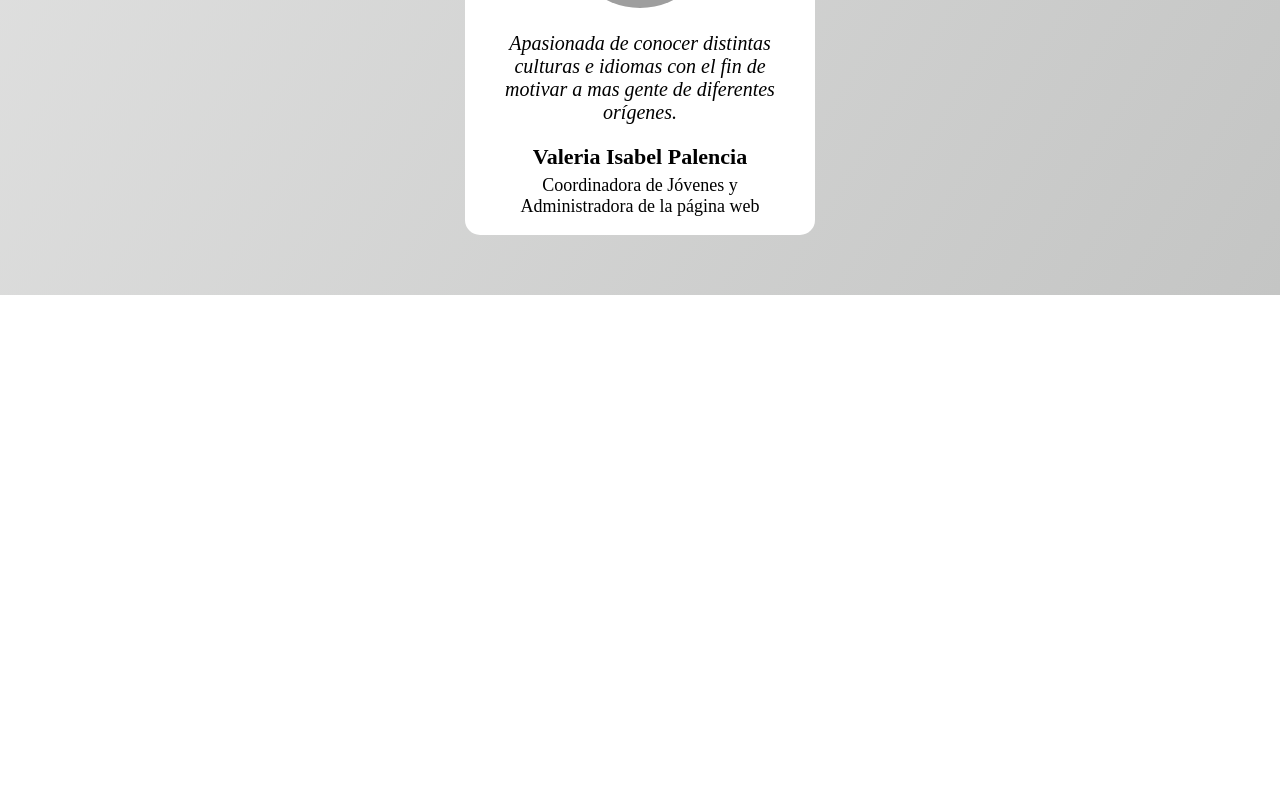
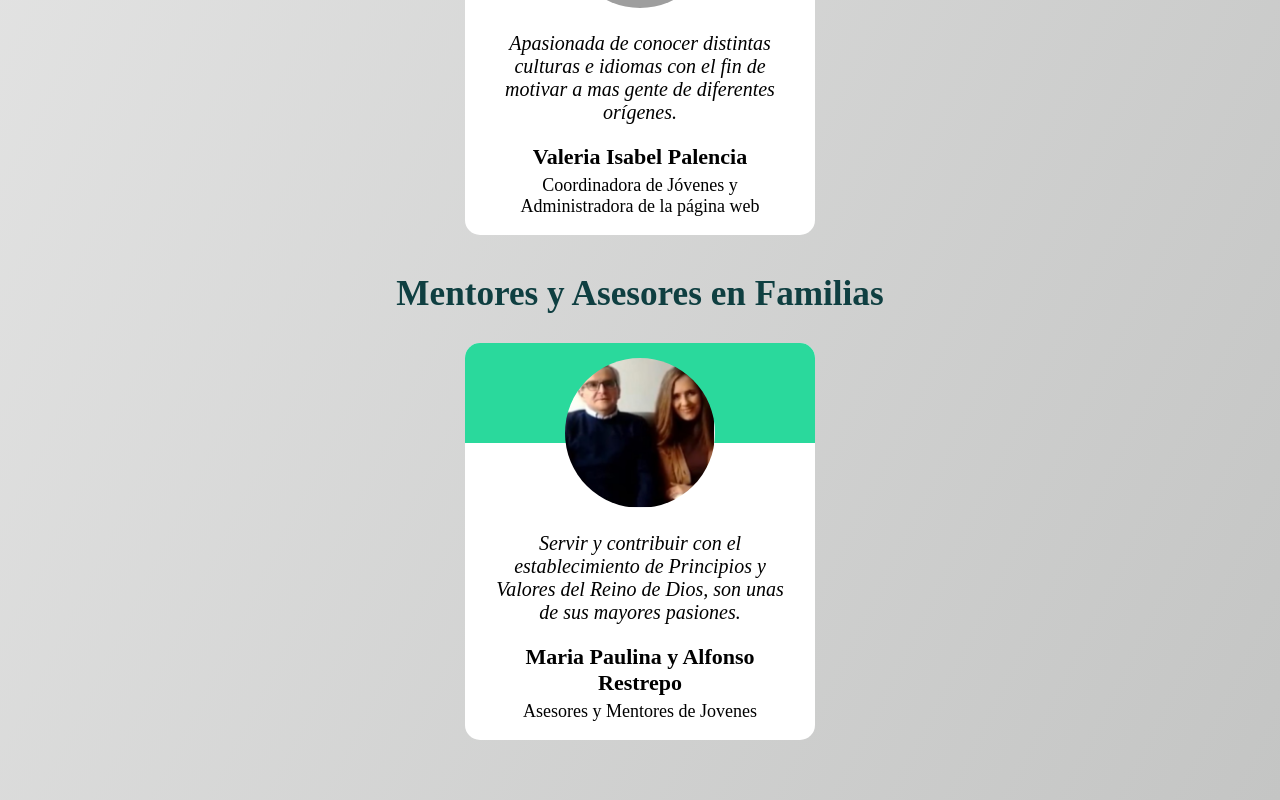
Before and after one commit to nelda-perez/fundacioncultipva-t, a React (Vite) app: page /about in a window 1280 px wide. Shown: the part 1788-2588 px from the top of the page. Before the commit the page ends 2083 px from the top, so only its background shows below. Built offline with nearby package versions, Linux system fonts and the light colour scheme; grey boxes are pictures that could not be loaded.

Commit message:
feat: Modify components

```diff
--- a/src/components/Footer/Footer.jsx
+++ b/src/components/Footer/Footer.jsx
@@ -11,7 +11,7 @@ function footer() {
       <div className="container container-link">
         <ItemFooter
           icon="address"
-          link="https://goo.gl/maps/zsRgrJUbAPvEucLc9"
+          link="https://goo.gl/maps/ncJVDW3rP3PoLWsL7"
           content="Kra.76a Sur No.62 K 48"
         />
         <ItemFooter
--- a/src/components/Footer/component/ItemFooter/ItemFooter.jsx
+++ b/src/components/Footer/component/ItemFooter/ItemFooter.jsx
@@ -2,7 +2,6 @@ import AddIcCallIcon from "@mui/icons-material/AddIcCall";
 import MailOutlineIcon from "@mui/icons-material/MailOutline";
 import AddLocationAltIcon from "@mui/icons-material/AddLocationAlt";
 import InfoIcon from "@mui/icons-material/Info";
-import { Link } from "react-router-dom";
 
 function ItemFooter({ icon, link, content }) {
   const ICON = {
@@ -15,7 +14,7 @@ function ItemFooter({ icon, link, content }) {
     <div>
       <span className="span-footer">
         {ICON[icon]}
-        <Link to={link}>{content}</Link>
+        <a href={link} target="_blank">{content}</a>
       </span>
     </div>
   );
--- a/src/pages/About/constant/Members.constant.js
+++ b/src/pages/About/constant/Members.constant.js
@@ -5,6 +5,7 @@ import Carlina from "../../../assets/carlina.png";
 import Nelda from "../../../assets/Nelda.png";
 import Camila from "../../../assets/camila.png";
 import Valeria from "../../../assets/vale.jpg";
+import Paul_Alf from "../../../assets/Paulina_Alfonso.png";
 
 export const TEAMS = [
   {
@@ -93,4 +94,19 @@ export const TEAMS = [
       },
     ],
   },
+  {
+    key: 4,
+    title: "Mentores y Asesores en Familias",
+    members: [
+      {
+        key: 8,
+        name: "Maria Paulina y Alfonso Restrepo",
+        skill: "",
+        job: "Asesores y Mentores de Jovenes",
+        description:
+          "Servir y contribuir con el establecimiento de Principios y Valores del Reino de Dios, son unas de sus mayores pasiones.",
+        imageUrl: Paul_Alf,
+      },
+    ],
+  },
 ];
```
Also changed, not shown: src/assets/Paulina_Alfonso.png (added).
